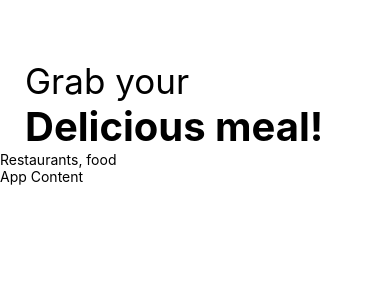
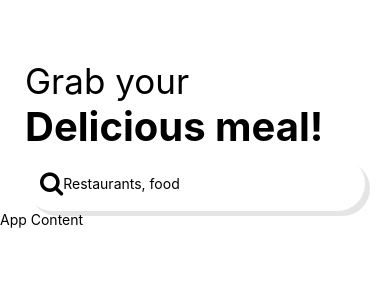
Before and after one commit to joshinehajoshi/React-native-restaurant-app, a React Native app: screen / in a window 390 px wide. Shown: the top 300 px of the page. Built offline with nearby package versions, Linux system fonts and the light colour scheme.

Commit message:
search comp css

```diff
--- a/src/components/Search.js
+++ b/src/components/Search.js
@@ -1,11 +1,28 @@
-import {View, TextInput} from 'react-native'
+import {View, TextInput, StyleSheet} from 'react-native';
+import {FontAwesome} from "@expo/vector-icons";
 
 export default function Search() {
     return (
-        <View>
+        <View style={styles.container}>
+            <FontAwesome name="search" size={25}/>
             <TextInput
             placeholder="Restaurants, food"
             />
         </View>
     )
 }
+
+const styles = StyleSheet.create({
+    container: {
+        flexDirection: "row",
+        marginTop: 5,
+        marginHorizontal: 25,
+        backgroundColor: "white",
+        shadowColor: "black",
+        shadowOffset: { width: 5, height:5 },
+        elevation: 3,
+        shadowOpacity: 0.1,
+        padding: 15,
+        borderRadius: 40,
+    },
+})
```
